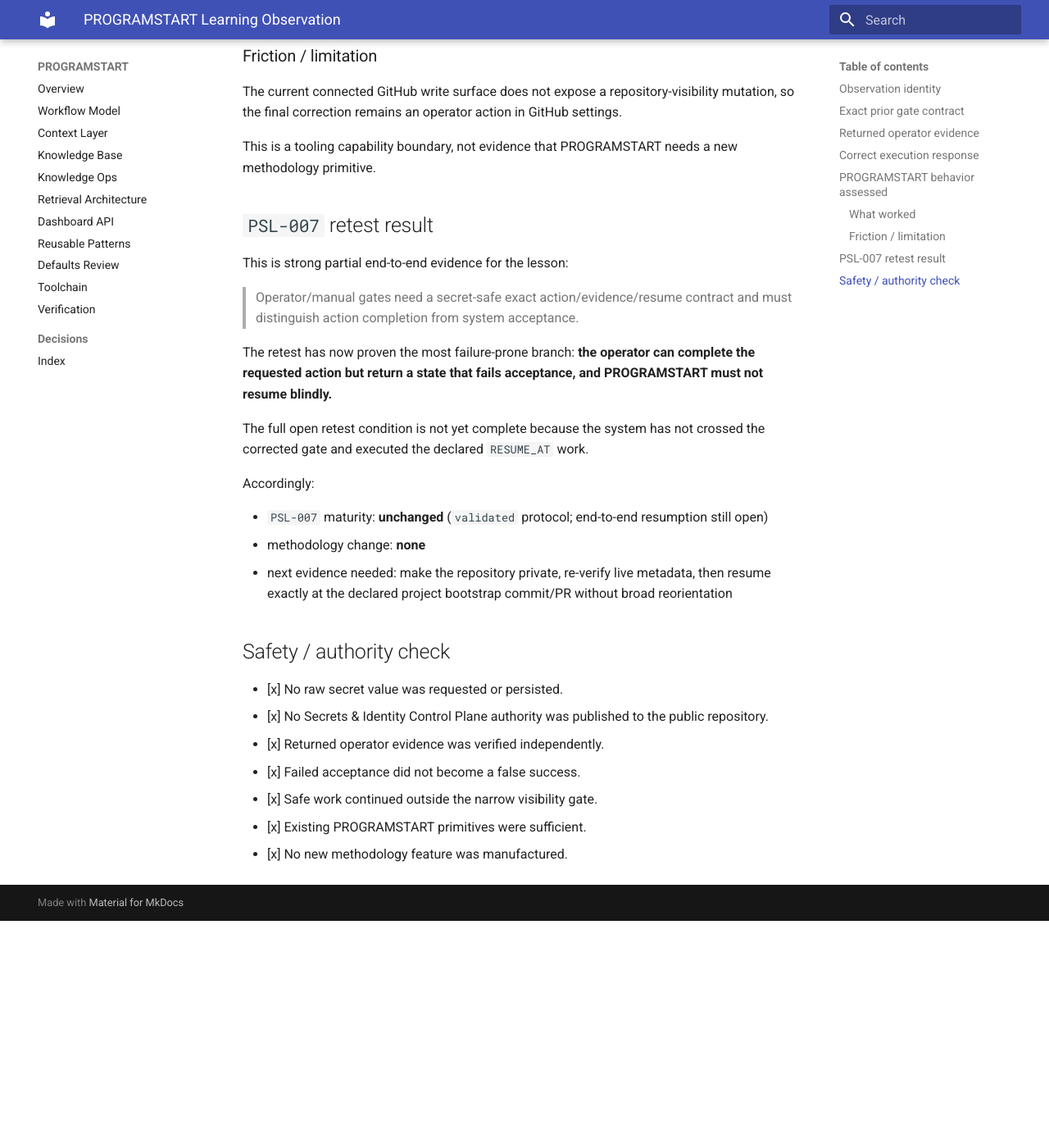
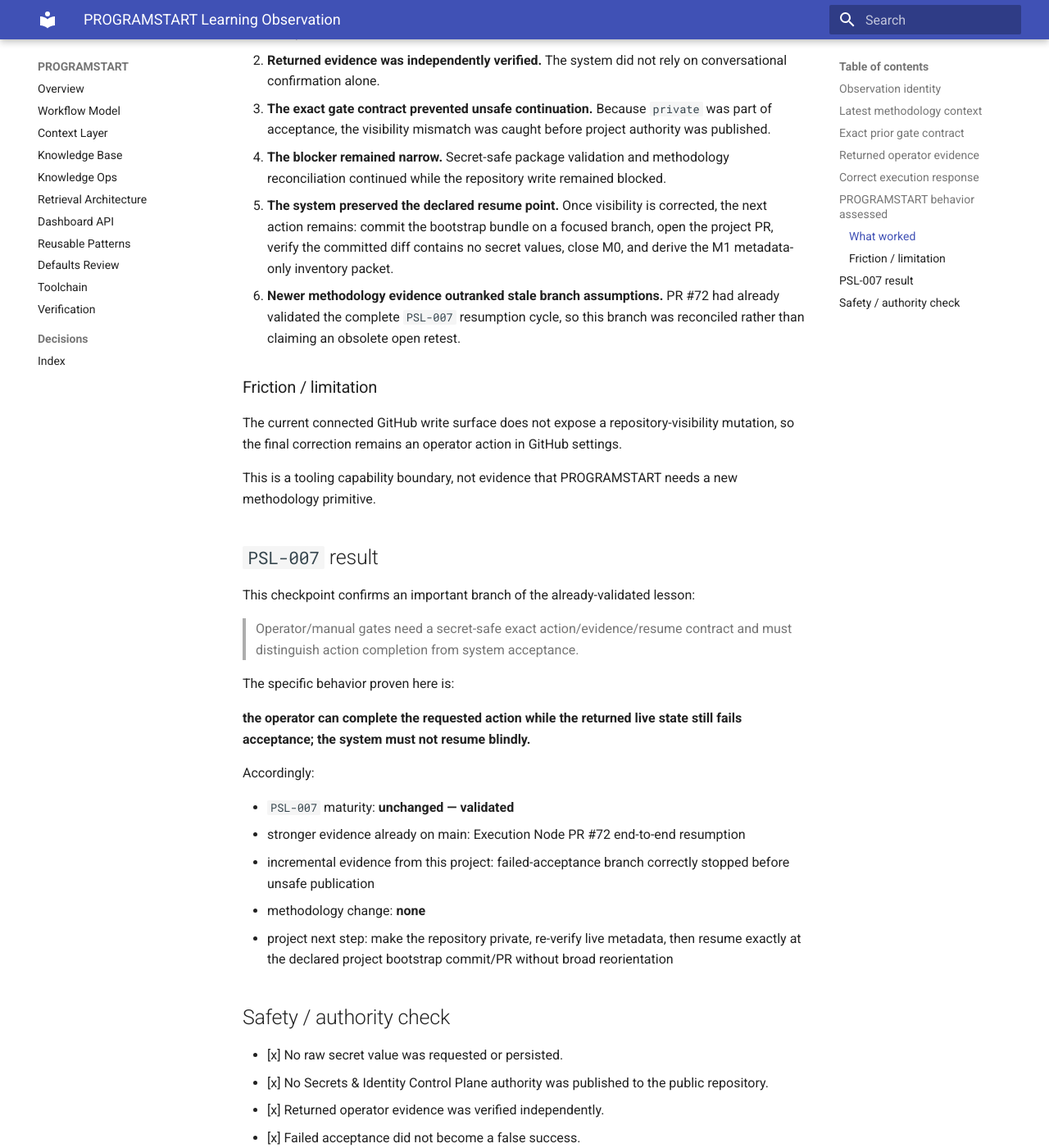
Before and after one commit to GrahamArdent/PROGRAMSTART, an MkDocs documentation site: the page built from docs/acceptance/observations/2026-08-31-secrets-control-plane-repository-gate-return.md, in a window 1280 px wide and 1400 px high, scrolled down 2468 px. Shown: the whole window at 82% size. Built offline with MkDocs 1.6.1 and Material for MkDocs 9.7.7, drawn with Linux system fonts in a browser that asks for light colours; before the commit the page ends 3591 px from its top, so only the background shows below that; some of the changed text lies outside the part shown.

Commit message:
docs(acceptance): reconcile gate evidence with PR 72

```diff
--- a/docs/acceptance/observations/2026-08-31-secrets-control-plane-repository-gate-return.md
+++ b/docs/acceptance/observations/2026-08-31-secrets-control-plane-repository-gate-return.md
@@ -8,9 +8,15 @@
 
 - **Date:** 2026-08-31
 - **Project / system:** `GrahamArdent/secrets-control-plane` project-authority bootstrap
-- **PROGRAMSTART lesson ID:** `PSL-007` primary supporting retest; `PSL-017` contextual confirmation
+- **PROGRAMSTART lesson ID:** `PSL-007` confirmation; `PSL-017` contextual confirmation
 - **Checkpoint / acceptance surface:** Operator returned after the exact repository-creation handoff and reported that the repository had been created. The system independently verified the returned state before resuming the declared `RESUME_AT` work.
-- **Classification:** positive protocol evidence with failed acceptance condition; no methodology change earned
+- **Classification:** confirmation of validated operator-gate semantics through a failed acceptance branch; no methodology change earned
+
+## Latest methodology context
+
+Before this observation was reconciled, PROGRAMSTART main advanced through PR #72. That Execution Node retest already completed the previously open full end-to-end `PSL-007` action → returned evidence → correction/reverification → declared-point resumption cycle.
+
+Accordingly, this secrets-control-plane checkpoint does **not** claim to be the missing end-to-end validation of `PSL-007`. Instead, it adds a different and useful confirmation case: the operator completed the requested action, but the live returned state failed one of the gate's explicit acceptance conditions.
 
 ## Exact prior gate contract
 
@@ -57,7 +63,8 @@
 3. ran credential-like pattern scans across the full bootstrap package;
 4. found no obvious GitHub PAT, OpenAI-style key, AWS access key, Google API key, JWT-like token, private-key block, or environment assignment containing a credential value;
 5. verified PROGRAMSTART PR #71 remains open and contains the prior promotion/learning evidence;
-6. preserved the project write as blocked only on repository visibility, not on architecture or documentation quality.
+6. reconciled PR #71 against the newer PROGRAMSTART main state from PR #72 instead of preserving stale `PSL-007` assumptions;
+7. preserved the project write as blocked only on repository visibility, not on architecture or documentation quality.
 
 No file was written to the public `secrets-control-plane` repository.
 
@@ -70,6 +77,7 @@
 3. **The exact gate contract prevented unsafe continuation.** Because `private` was part of acceptance, the visibility mismatch was caught before project authority was published.
 4. **The blocker remained narrow.** Secret-safe package validation and methodology reconciliation continued while the repository write remained blocked.
 5. **The system preserved the declared resume point.** Once visibility is corrected, the next action remains: commit the bootstrap bundle on a focused branch, open the project PR, verify the committed diff contains no secret values, close M0, and derive the M1 metadata-only inventory packet.
+6. **Newer methodology evidence outranked stale branch assumptions.** PR #72 had already validated the complete `PSL-007` resumption cycle, so this branch was reconciled rather than claiming an obsolete open retest.
 
 ### Friction / limitation
 
@@ -77,21 +85,23 @@
 
 This is a tooling capability boundary, not evidence that PROGRAMSTART needs a new methodology primitive.
 
-## `PSL-007` retest result
+## `PSL-007` result
 
-This is strong partial end-to-end evidence for the lesson:
+This checkpoint confirms an important branch of the already-validated lesson:
 
 > Operator/manual gates need a secret-safe exact action/evidence/resume contract and must distinguish action completion from system acceptance.
 
-The retest has now proven the most failure-prone branch: **the operator can complete the requested action but return a state that fails acceptance, and PROGRAMSTART must not resume blindly.**
+The specific behavior proven here is:
 
-The full open retest condition is not yet complete because the system has not crossed the corrected gate and executed the declared `RESUME_AT` work.
+**the operator can complete the requested action while the returned live state still fails acceptance; the system must not resume blindly.**
 
 Accordingly:
 
-- `PSL-007` maturity: **unchanged** (`validated` protocol; end-to-end resumption still open)
+- `PSL-007` maturity: **unchanged — validated**
+- stronger evidence already on main: Execution Node PR #72 end-to-end resumption
+- incremental evidence from this project: failed-acceptance branch correctly stopped before unsafe publication
 - methodology change: **none**
-- next evidence needed: make the repository private, re-verify live metadata, then resume exactly at the declared project bootstrap commit/PR without broad reorientation
+- project next step: make the repository private, re-verify live metadata, then resume exactly at the declared project bootstrap commit/PR without broad reorientation
 
 ## Safety / authority check
 
@@ -100,5 +110,6 @@
 - [x] Returned operator evidence was verified independently.
 - [x] Failed acceptance did not become a false success.
 - [x] Safe work continued outside the narrow visibility gate.
+- [x] Newer PROGRAMSTART main evidence was reconciled rather than overwritten.
 - [x] Existing PROGRAMSTART primitives were sufficient.
 - [x] No new methodology feature was manufactured.
```
